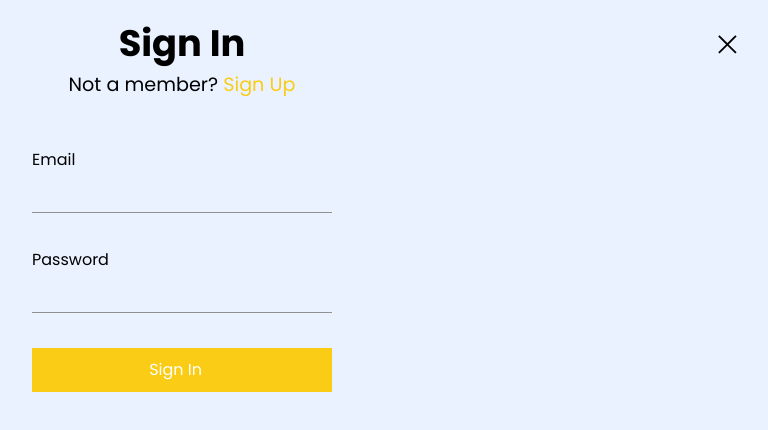
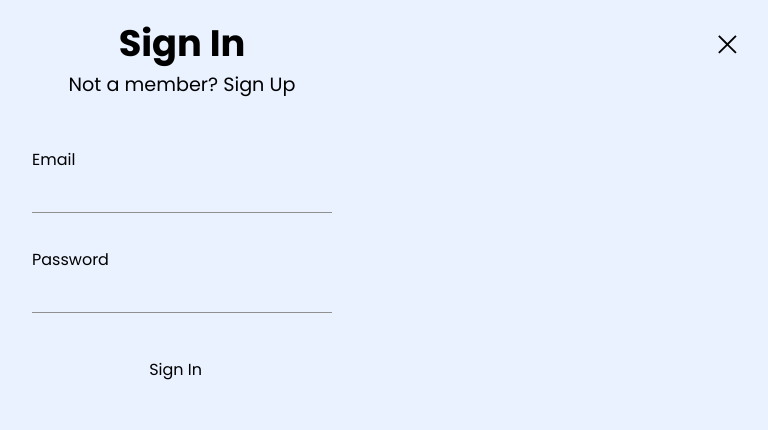
Before and after one commit to acadoze/web-app, a Next.js app: page /signin in a window 1280 px wide. Shown: the top 430 px of the page, without its empty margins (458-1226 px from the left). Built offline with nearby package versions, Linux system fonts and the light colour scheme.

Commit message:
add custom colors

```diff
--- a/tailwind.config.ts
+++ b/tailwind.config.ts
@@ -7,6 +7,12 @@ const config: Config = {
     "./app/**/*.{js,ts,jsx,tsx,mdx}",
   ],
   theme: {
+    colors: {
+      blue: "#002395",
+      lightCyan: "#68dbff",
+      electricPurple: "#8e37ff",
+      lightSlateBlue: "#7c73fc"
+    },
     extend: {
       backgroundImage: {
         "gradient-radial": "radial-gradient(var(--tw-gradient-stops))",
```
